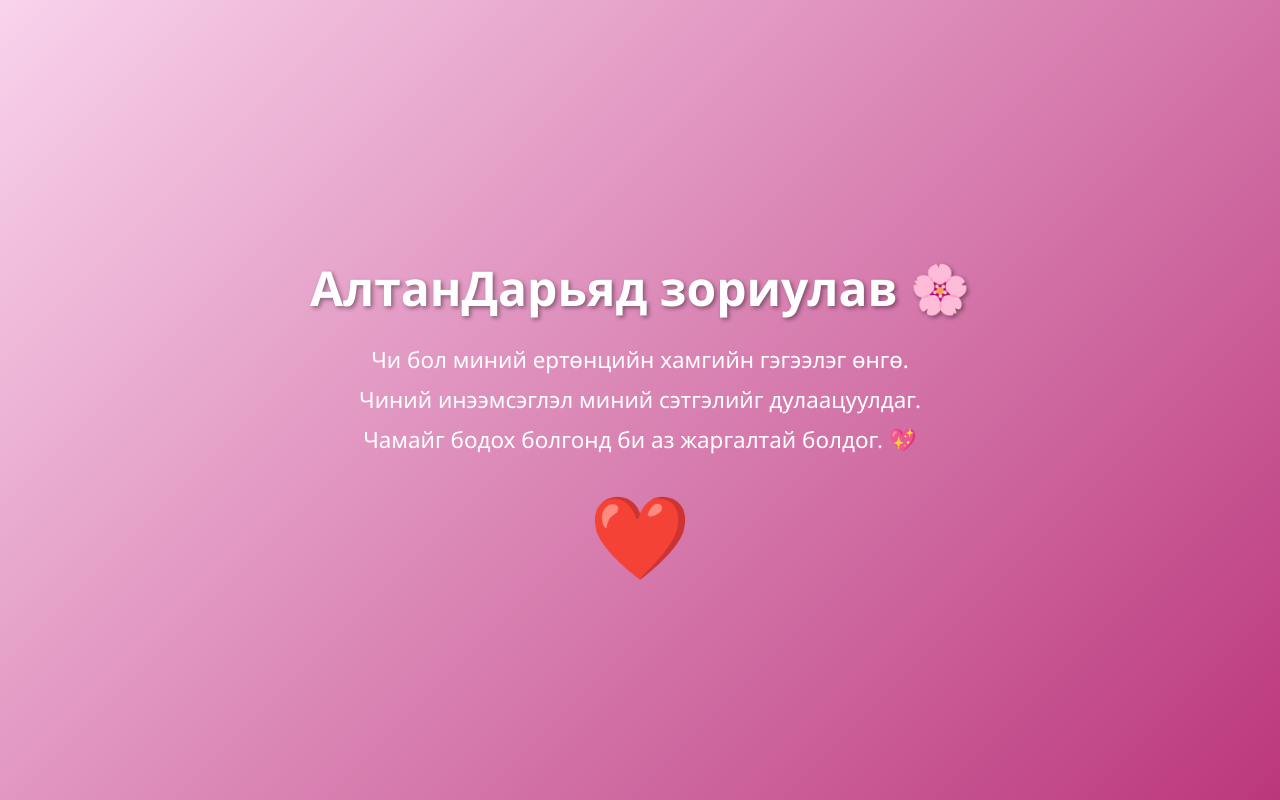
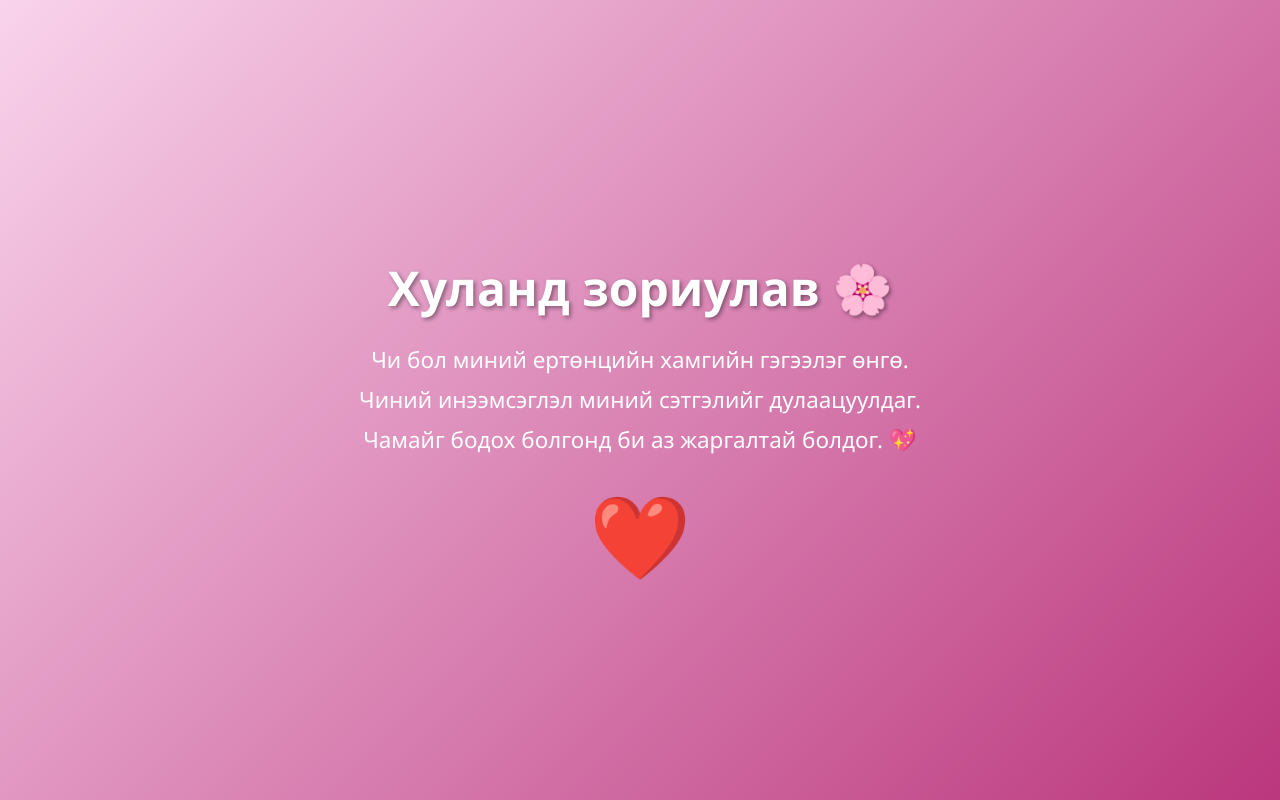
Before and after one commit to uchka2/Huland2, a plain HTML site: page index.html in a window 1280 px wide. Drawn offline with Linux system fonts and the light colour scheme; a script that the page names is missing.

Commit message:
Update index.html

```diff
--- a/index.html
+++ b/index.html
@@ -6,7 +6,7 @@
   <link rel="stylesheet" href="style.css">
 </head>
 <body>
-  <h1 onclick="showSurprise(this)">АлтанДарьяд зориулав 🌸</h1>
+  <h1 onclick="showSurprise(this)"> Хуланд зориулав 🌸</h1>
 
   <p>
     Чи бол миний ертөнцийн хамгийн гэгээлэг өнгө.<br>
```
